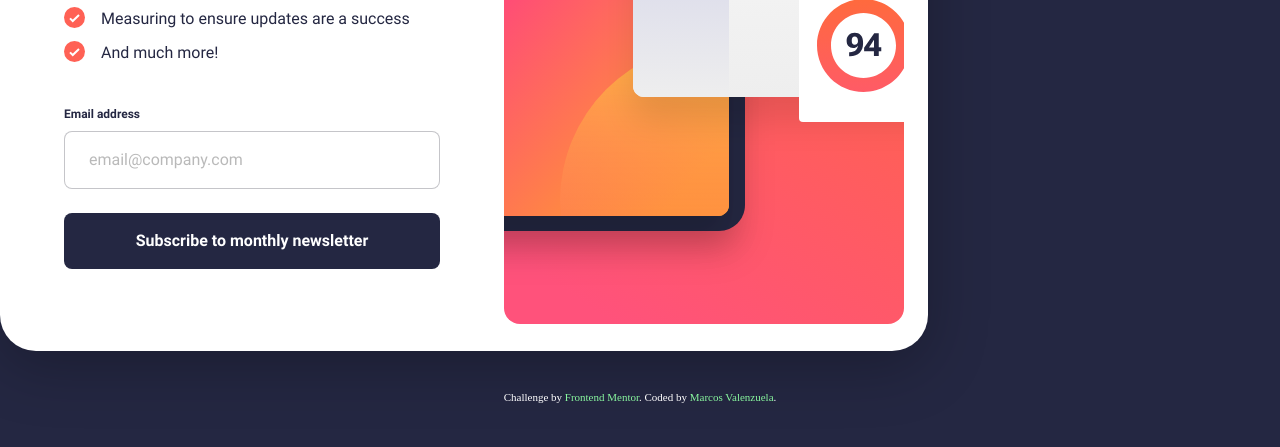
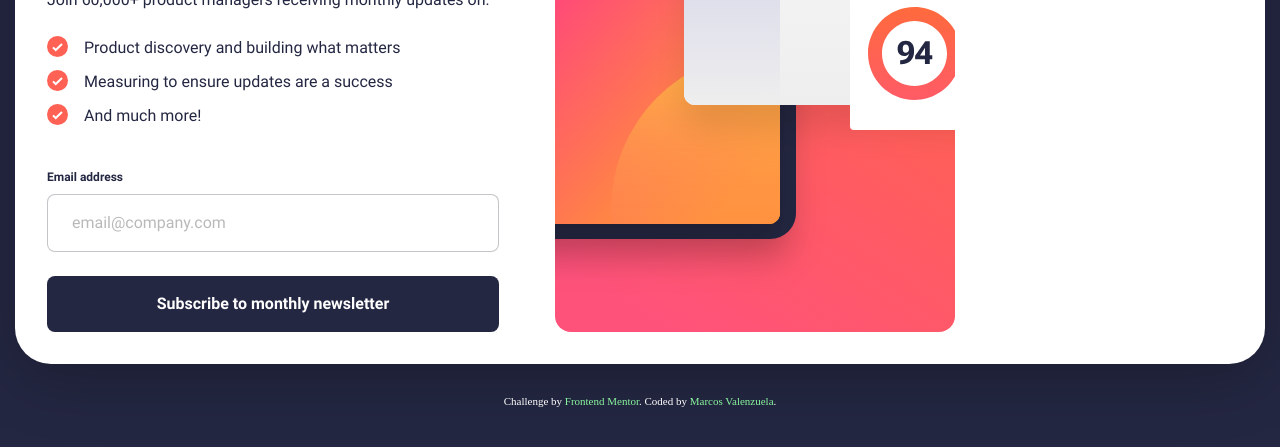
Before and after one commit to Dantalian5/newsletter-sign-up-with-success-message, a website built with Parcel: page src/index.html in a window 1280 px wide. Shown: the part 357-804 px from the top of the page. Built offline with nearby package versions, Linux system fonts and the light colour scheme.

Commit message:
Update layout and modules styles
Revised the styling for layout and module structures in SCSS files. The changes include transitioning from a flex to a grid system in the layout, adding a display for dashboard images, and enhancing responsiveness across various components during media queries.

```diff
--- a/src/assets/style/_layout.scss
+++ b/src/assets/style/_layout.scss
@@ -1,17 +1,20 @@
 .container {
-	display: flex;
-	flex-wrap: wrap-reverse;
+  display: grid;
+  align-items: start;
+
+  margin: auto;
   row-gap: 2.5rem;
   padding-bottom: 2.5rem;
   background: #fff;
-	align-items: center;
+
   justify-content: center;
   &__img {
-		flex: 1 1 100%;
+    height: 100%;
+    padding-inline: 32px;
   }
   &__info {
-		flex: 1 1 100%;
-		padding-inline: max(1.5rem, 6%);
+    padding-inline: 32px;
+    order: 2;
   }
   &__title {
     margin-bottom: 1.5rem;
@@ -25,18 +28,19 @@
 }
 @media (min-width: 50rem) {
   .container {
+    grid-template-columns: auto 1fr;
     border-radius: 2.25rem;
-		box-shadow: 0px 15px 60px 0px rgba(0, 0, 0, 0.25);
-		padding: 1.5rem;
-		max-width: 58rem;
+    box-shadow: 0 15px 60px 0 rgba(0, 0, 0, 0.25);
+    padding: 2rem;
+    max-width: 1250px;
     column-gap: 1.5rem;
+    align-items: flex-end;
     &__img {
-			flex-basis: 20rem;
-			max-width: 25rem;
+      width: 100%;
     }
     &__info {
-			flex-basis: 20rem;
-			padding-inline: 2.5rem;
+      order: revert;
+      padding-inline: revert;
     }
   }
 }
--- a/src/assets/style/_modules.scss
+++ b/src/assets/style/_modules.scss
@@ -1,4 +1,5 @@
 @use "variables" as var;
+
 .f-heading,
 .f-paragraph,
 .f-label,
@@ -7,11 +8,13 @@
   font-style: normal;
   color: #242742;
 }
+
 .f-heading {
   font-size: 2.5rem;
   font-weight: 700;
   line-height: 1; /* 2.5rem */
 }
+
 .f-paragraph {
   font-size: 1rem;
   font-weight: 400;
@@ -19,15 +22,18 @@
   &::placeholder {
     opacity: 0.5;
   }
+
   &__marked {
     font-weight: 700;
   }
 }
+
 .f-label {
   font-size: 0.75rem;
   font-weight: 700;
   line-height: 1.5; /* 1.125rem */
 }
+
 .f-btn {
   color: #fff;
   text-align: center;
@@ -35,31 +41,40 @@
   font-weight: 700;
   line-height: 1.5; /* 1.5rem */
 }
+
 .m-dashboard-image {
+  display: block;
   width: 100%;
+  aspect-ratio: 375/284;
 }
+
 .m-list {
   &__item {
     display: flex;
     align-items: flex-start;
     gap: 1rem;
+
     &:not(:last-child) {
       margin-bottom: 0.63rem;
     }
   }
+
   &__icon {
     width: 1.3125rem;
     height: 1.3125rem;
+
     & > img {
       width: 100%;
     }
   }
 }
+
 .m-form {
   &__label {
     display: block;
     margin-bottom: 0.5rem;
   }
+
   &__input,
   &__btn {
     display: block;
@@ -68,25 +83,31 @@
     padding-inline: 1.5rem;
     border-radius: 0.5rem;
   }
+
   &__input {
     border: 1px solid rgba(25, 24, 43, 0.25);
     margin-bottom: 1.5rem;
   }
+
   &__btn {
     background: #242742;
   }
 }
+
 .m-success {
   max-width: 31.5rem;
+
   &__logo {
     width: 4rem;
     height: 4rem;
     margin-block: 9.4rem 2.5rem;
   }
+
   &__btn {
     margin-top: 16.5rem;
   }
 }
+
 @media (min-width: 50rem) {
   .f-heading {
     font-size: 3.5rem;
@@ -95,8 +116,14 @@
     &__logo {
       margin-block: 2.5rem;
     }
+
     &__btn {
       margin-block: 2.5rem;
     }
   }
+  .m-dashboard-image {
+    aspect-ratio: 400/593;
+    width: revert;
+    height: 100%;
   }
+}
```
Lines whose indentation alone changed are shown as unchanged.
